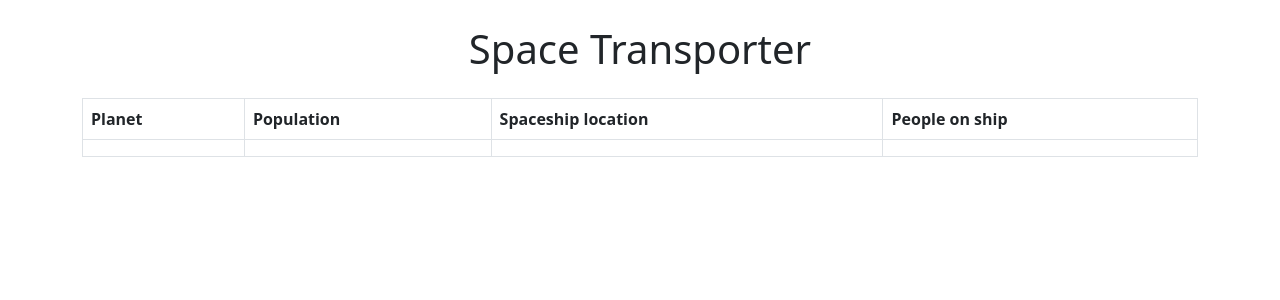
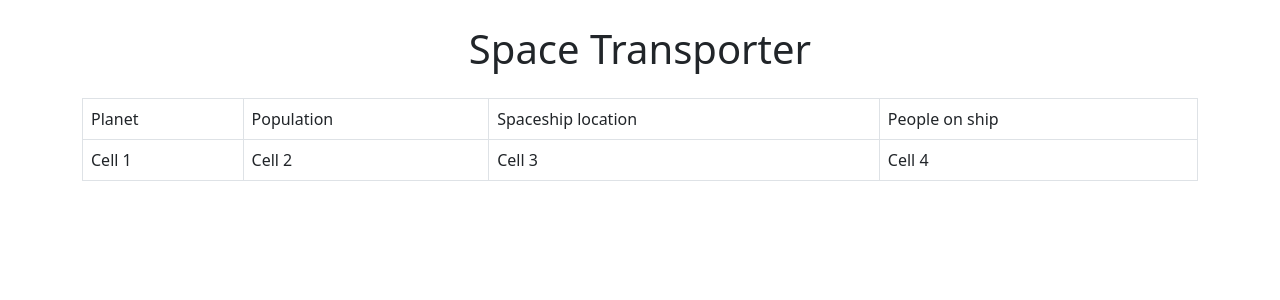
Before and after one commit to 1Snake001/Space-Transporter, a React (Create React App) app in the folder frontend/: page / in a window 1280 px wide. Shown: the top 300 px of the page. Built offline with nearby package versions, Linux system fonts and the light colour scheme.

Commit message:
table component structure was implemented (table tbody thead table-row)

```diff
--- a/frontend/src/components/TableRow.jsx
+++ b/frontend/src/components/TableRow.jsx
@@ -1,14 +1,25 @@
 import React from 'react'
 
-const TableRow = () => {
-  return (
-    <tr>
-        <td></td>
-        <td></td>
-        <td></td>
-        <td></td>
-    </tr>
-  )
-}
+const TableRow = ({ isHeader, theadInnerHtml }) => {
+console.log(theadInnerHtml);
 
-export default TableRow
+    if (isHeader) {
+      return (
+        <tr >
+         {Object.values(theadInnerHtml).map(content => (<td key={content}>{content}</td>))}
+
+        </tr>
+      );
+    } else {
+      return (
+        <tr>
+          <td>Cell 1</td>
+          <td>Cell 2</td>
+          <td>Cell 3</td>
+          <td>Cell 4</td>
+        </tr>
+      );
+    }
+  };
+
+  export default TableRow;
--- a/frontend/src/components/Tbody.jsx
+++ b/frontend/src/components/Tbody.jsx
@@ -4,7 +4,7 @@ import TableRow from './TableRow'
 const Tbody = () => {
   return (
     <tbody>
-        <TableRow/>
+        <TableRow isHeader = {false}/>
     </tbody>
   )
 }
--- a/frontend/src/components/Thead.jsx
+++ b/frontend/src/components/Thead.jsx
@@ -1,14 +1,17 @@
 import React from "react";
+import TableRow from "./TableRow";
 
 const Thead = () => {
+  const theadInnerHtml = {
+    planet: "Planet",
+    population: "Population",
+    spaceshipLocation: "Spaceship location",
+    peopleOnShip: "People on ship",
+  };
+
   return (
     <thead>
-      <tr>
-        <th>Planet</th>
-        <th>Population</th>
-        <th>Spaceship location</th>
-        <th>People on ship</th>
-      </tr>
+      <TableRow isHeader={true} theadInnerHtml={theadInnerHtml} />
     </thead>
   );
 };
```
